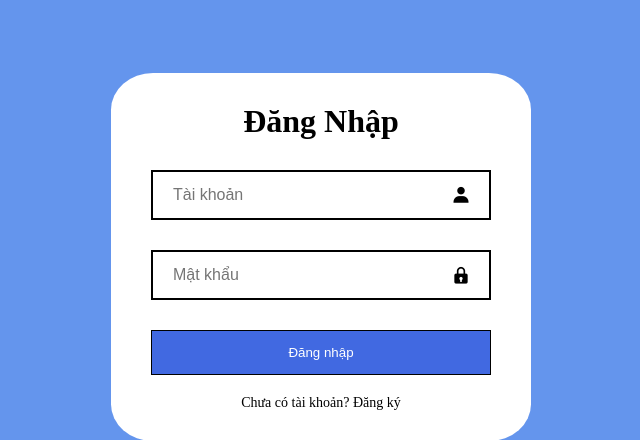
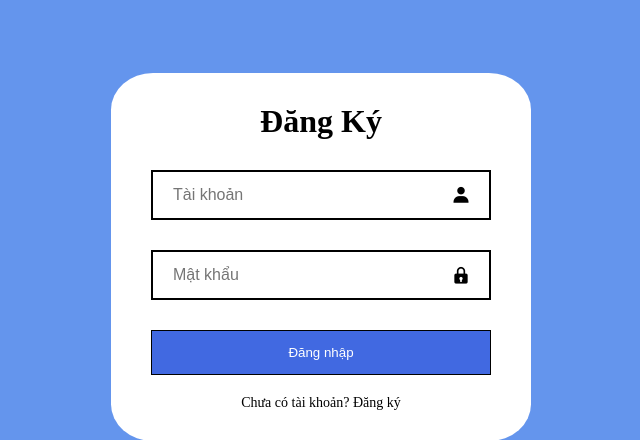
Before and after one commit to hieu180704/PhanMem, a PHP site: page /dangnhap.php in a window 1280 px wide. Shown: the part 143-583 px from the top of the page, without its empty margins (319-959 px from the left). Run offline with PHP 8.4, Linux system fonts and the light colour scheme.

Commit message:
Sua DangKy va DangNhap

```diff
--- a/WebNoiThat/main/dangky.php
+++ b/WebNoiThat/main/dangky.php
@@ -81,7 +81,7 @@
         }
         ?>
         <form method="post">
-            <h1>Đăng ký</h1>
+            <h1>Đăng nhập</h1>
             <div class="inputbox">
                 <input type="text" name="txtTenTaiKhoan" placeholder="Tên Tài Khoản" value="<?php echo $tentaikhoan ?>">
                 <i class='bx bxs-user'></i>
--- a/WebNoiThat/main/dangnhap.php
+++ b/WebNoiThat/main/dangnhap.php
@@ -45,7 +45,7 @@ include '../quanly/functions.php'; //File Hàm
 
         ?>
         <form method="POST">
-            <h1>Đăng Nhập</h1>
+            <h1>Đăng Ký </h1>
             <div class="inputbox">
                 <input type="text" placeholder="Tài khoản" name="txtTenTaiKhoan">
                 <i class='bx bxs-user'></i>
```
